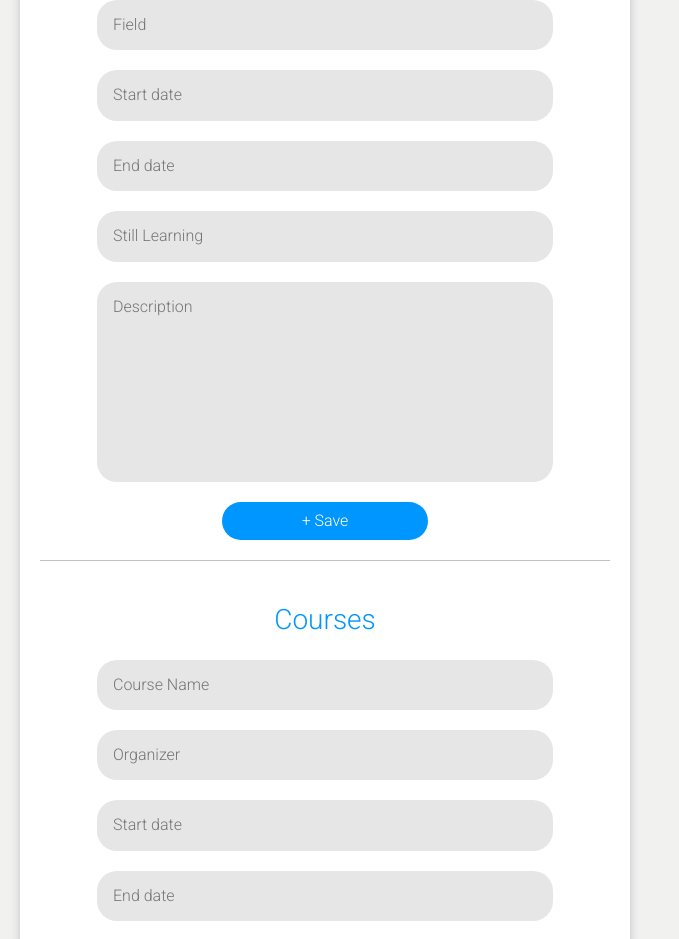
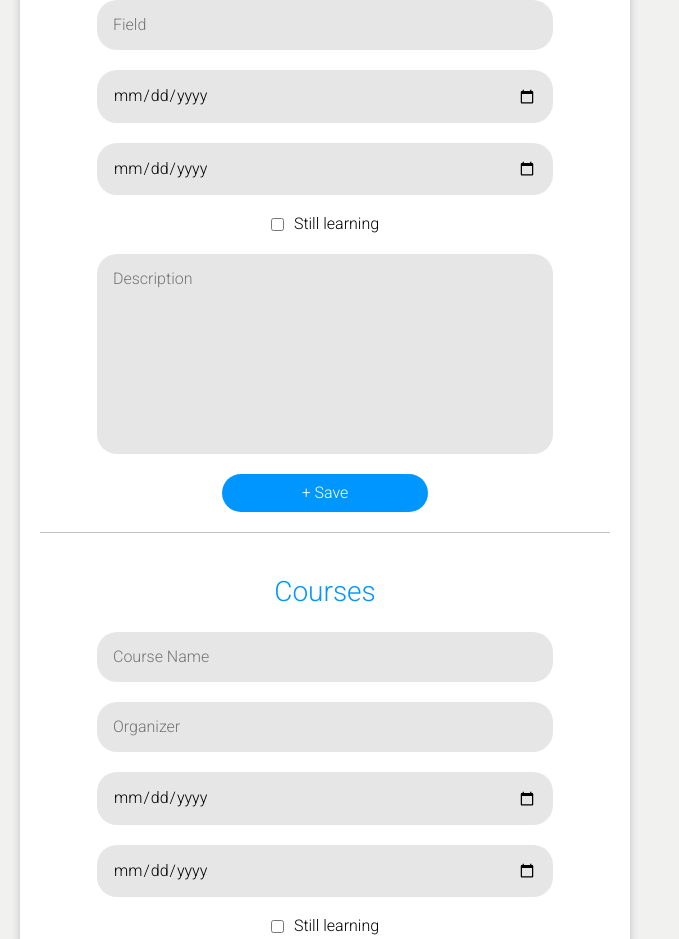
Before and after one commit to mizdebski77/Easy-Employ, a React (Create React App) app: page /CV-Creator in a window 1280 px wide. Shown: the part 2538-3477 px from the top of the page, without its empty margins (0-679 px from the left). Built offline with nearby package versions, Linux system fonts and the light colour scheme.

Commit message:
Types to languages added

```diff
--- a/src/features/Creator/Forms/forms.tsx
+++ b/src/features/Creator/Forms/forms.tsx
@@ -91,11 +91,14 @@ export const Forms = () => {
                     <DataTitle>Education</DataTitle>
                     <DataForm>
                         <DataInput placeholder='Level of education' />
-                        <DataInput placeholder='School Name' />
+                        <DataInput placeholder='School Name' type='text' />
                         <DataInput placeholder='Field ' />
-                        <DataInput placeholder='Start date' />
-                        <DataInput placeholder='End date' />
-                        <DataInput placeholder='Still Learning' />
+                        <DataInput placeholder='Start date' type='date' />
+                        <DataInput placeholder='End date' type='date' />
+                        <CurrentWrapper>
+                            <CurrentInput placeholder='Still working' type='checkbox' />
+                            <CurrentSpan>Still learning</CurrentSpan>
+                        </CurrentWrapper>
                         <TextArea placeholder='Description'></TextArea>
                         <SaveButton>+ Save</SaveButton>
                     </DataForm>
@@ -104,10 +107,14 @@ export const Forms = () => {
                 <FormWrapper>
                     <DataTitle>Courses</DataTitle>
                     <DataForm>
-                        <DataInput placeholder='Course Name' />
-                        <DataInput placeholder='Organizer' />
-                        <DataInput placeholder='Start date' />
-                        <DataInput placeholder='End date' />
+                        <DataInput placeholder='Course Name' type='text' />
+                        <DataInput placeholder='Organizer' type='text' />
+                        <DataInput placeholder='Start date' type='date' />
+                        <DataInput placeholder='End date' type='date' />
+                        <CurrentWrapper>
+                            <CurrentInput placeholder='Still working' type='checkbox' />
+                            <CurrentSpan>Still learning</CurrentSpan>
+                        </CurrentWrapper>
                         <SaveButton>+ Save</SaveButton>
                     </DataForm>
                 </FormWrapper>
@@ -115,8 +122,8 @@ export const Forms = () => {
                 <FormWrapper>
                     <DataTitle>Languages</DataTitle>
                     <DataForm>
-                        <DataInput placeholder='Languagesn' />
-                        <DataInput placeholder='Level' />
+                        <DataInput placeholder='Languages' type='text' />
+                        <DataInput placeholder='Level'  />
                         <SaveButton>+ Save</SaveButton>
                     </DataForm>
                 </FormWrapper>
```
